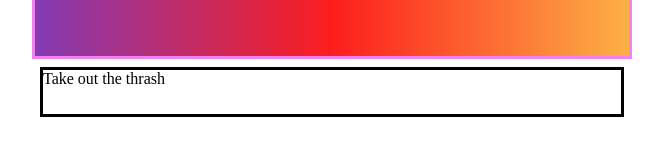
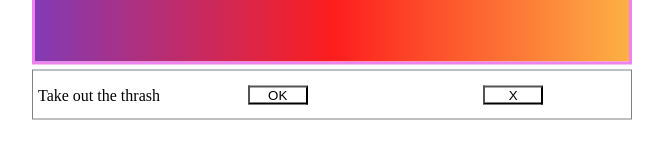
Before and after one commit to GTomkowski/Projects, a plain HTML site: page index.html in a window 1280 px wide. Shown: the part 248-406 px from the top of the page, without its empty margins (308-971 px from the left). Drawn offline with Linux system fonts and the light colour scheme.

Commit message:
styled list element in css

```diff
--- a/index.html
+++ b/index.html
@@ -12,17 +12,20 @@
 <body>
     <div class="container">
 
-        <div class="to-do-list column">
+        <div class="to-do-list d-f column">
             <h3>To Do List</h3>
             <label for="task">Enter task:</label>
-            <div class="row">
+            <div class="d-f justify-c">
 
                 <input type="text">
-                <button>OK</button>
+                <button class="todo-btn-style">OK</button>
             </div>
         </div>
         <ul>
-            <li>Take out the thrash</li>
+            <li class="d-f">
+
+                    <p>Take out the thrash</p><button class="list-btn-style">OK</button><button class="list-btn-style">X</button>
+            </li>
         </ul>
 
     </div>
--- a/main.css
+++ b/main.css
@@ -29,6 +29,9 @@ label {
 	color:aqua;
 }
 
+
+
+
 .container {
 	display: flex;
 	flex-direction: column;
@@ -38,32 +41,48 @@ label {
 	transform: translate(-50%, -50%);
 }
 .column {
-	display: flex;
 	flex-direction: column;
 	text-align: center;
 }
 
-.row {
+.d-f {
 	display: flex;
-	justify-content: space-evenly;
 }
+
+
+.justify-c {
+	justify-content:space-evenly;
+}
+
+
 input {
 	width: 60%;
 }
 
-button {
+.todo-btn-style {
 	background-color: violet;
 	color: aqua;
 	outline: none;
 	width: 30%;
 }
 
+.list-btn-style {
+	background-color:white;
+	width:10%;
+	margin:auto;
+}
 ul {
 	list-style:none;
 }
 
 li {
-	border: 3px solid black;
+	line-height:50px;
+	text-align: left;
+	border: 1px solid grey;
 	height: 50px;
-	margin: 8px;
+	margin-top:5px;
 }
+
+li p {
+	padding-left: 5px;
+}
```
